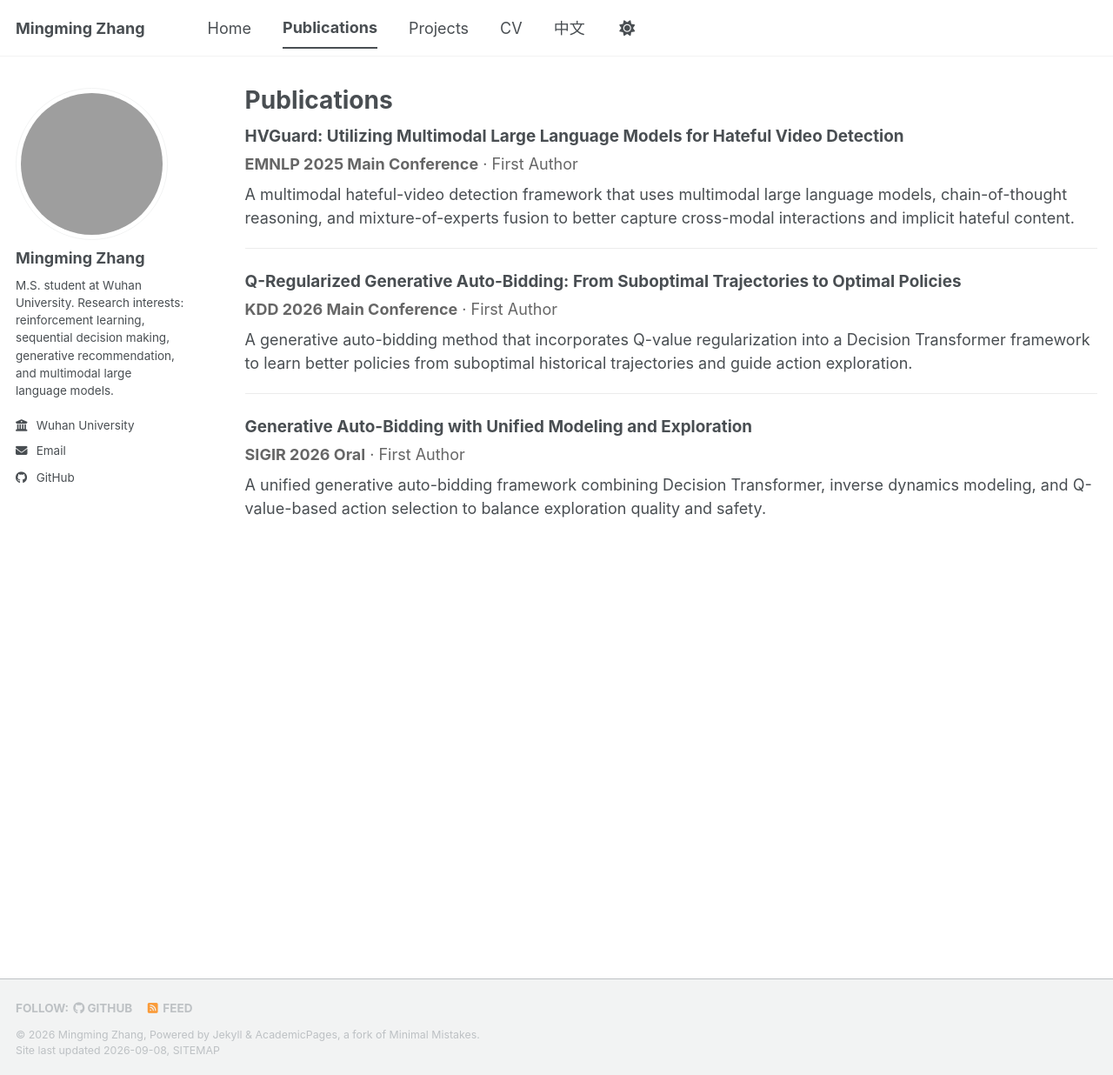
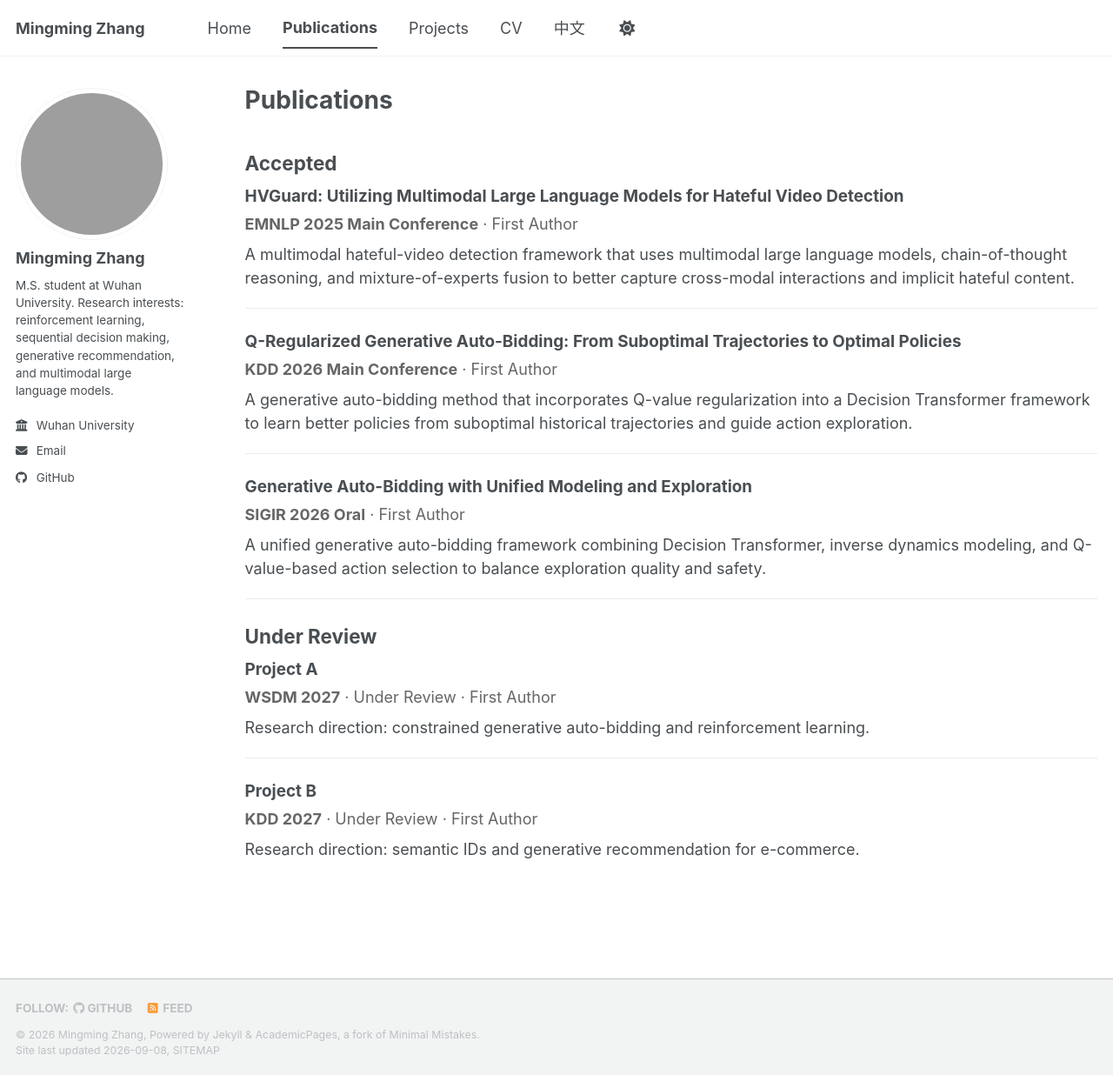
Before and after one commit to Tongyun1/tongyun1.github.io, a Jekyll site: the page built from _pages/publications.html, in a window 1280 px wide and 1236 px high. Shown: the whole window at 87% size. Built offline with Jekyll 4.4.1, drawn with Linux system fonts in a browser that asks for light colours; a style sheet for code colours, icons or effects is not loaded; grey boxes are pictures that could not be loaded.

Commit message:
Add anonymized under-review publications

```diff
--- a/_pages/publications.html
+++ b/_pages/publications.html
@@ -13,9 +13,12 @@ author_profile: true
 .publication-title { font-size: 1.05rem; font-weight: 650; line-height: 1.45; }
 .publication-meta { margin-top: .25rem; color: #666; }
 .publication-desc { margin-top: .45rem; }
+.publication-section { margin-top: 1.6rem; }
 </style>
 
 <div class="lang-en">
+  <h2>Accepted</h2>
+
   <div class="publication-card">
     <div class="publication-title">HVGuard: Utilizing Multimodal Large Language Models for Hateful Video Detection</div>
     <div class="publication-meta"><strong>EMNLP 2025 Main Conference</strong> · First Author</div>
@@ -33,9 +36,25 @@ author_profile: true
     <div class="publication-meta"><strong>SIGIR 2026 Oral</strong> · First Author</div>
     <div class="publication-desc">A unified generative auto-bidding framework combining Decision Transformer, inverse dynamics modeling, and Q-value-based action selection to balance exploration quality and safety.</div>
   </div>
+
+  <h2 class="publication-section">Under Review</h2>
+
+  <div class="publication-card">
+    <div class="publication-title">Project A</div>
+    <div class="publication-meta"><strong>WSDM 2027</strong> · Under Review · First Author</div>
+    <div class="publication-desc">Research direction: constrained generative auto-bidding and reinforcement learning.</div>
+  </div>
+
+  <div class="publication-card">
+    <div class="publication-title">Project B</div>
+    <div class="publication-meta"><strong>KDD 2027</strong> · Under Review · First Author</div>
+    <div class="publication-desc">Research direction: semantic IDs and generative recommendation for e-commerce.</div>
+  </div>
 </div>
 
 <div class="lang-zh" style="display:none;">
+  <h2>已发表 / 已接收</h2>
+
   <div class="publication-card">
     <div class="publication-title">HVGuard: Utilizing Multimodal Large Language Models for Hateful Video Detection</div>
     <div class="publication-meta"><strong>EMNLP 2025 Main Conference</strong> · 第一作者</div>
@@ -53,4 +72,18 @@ author_profile: true
     <div class="publication-meta"><strong>SIGIR 2026 Oral</strong> · 第一作者</div>
     <div class="publication-desc">统一建模生成式自动出价与探索过程，结合 Decision Transformer、逆动力学建模和基于 Q 值的动作选择，在探索质量与安全性之间取得平衡。</div>
   </div>
+
+  <h2 class="publication-section">投稿中</h2>
+
+  <div class="publication-card">
+    <div class="publication-title">Project A</div>
+    <div class="publication-meta"><strong>WSDM 2027</strong> · 审稿中 · 第一作者</div>
+    <div class="publication-desc">研究方向：复杂约束下的生成式自动出价与强化学习。</div>
+  </div>
+
+  <div class="publication-card">
+    <div class="publication-title">Project B</div>
+    <div class="publication-meta"><strong>KDD 2027</strong> · 审稿中 · 第一作者</div>
+    <div class="publication-desc">研究方向：面向电商生成式推荐的 Semantic ID。</div>
+  </div>
 </div>
```
